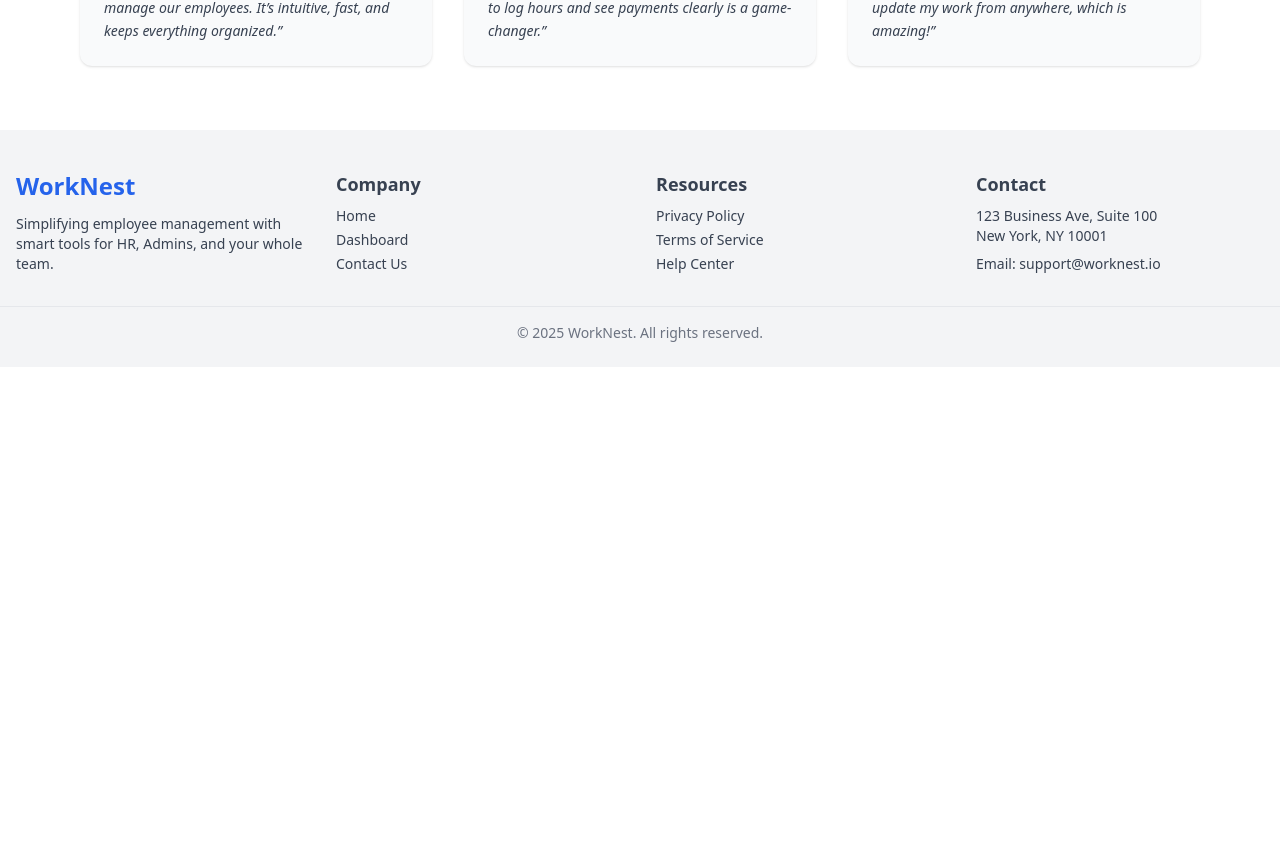
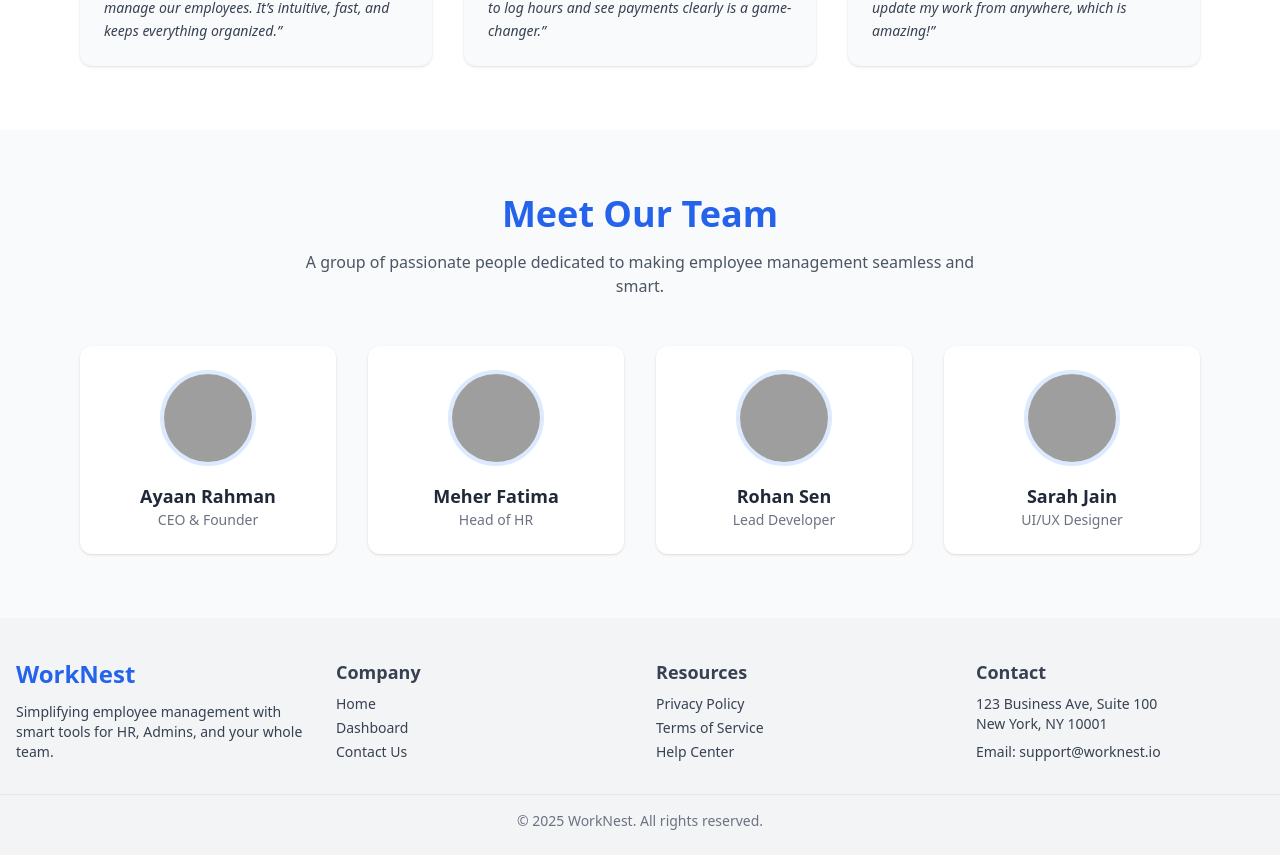
Before and after one commit to Md-Sufian-Jidan/work-nest-client, a React (Vite) app: page / in a window 1280 px wide. Shown: the part 1538-2393 px from the top of the page. Before the commit the page ends 1905 px from the top, so only its background shows below. Built offline with nearby package versions, Linux system fonts and the light colour scheme; no server answers; grey boxes are pictures that could not be loaded.

Commit message:
our team component added

```diff
--- a/package.json
+++ b/package.json
@@ -10,6 +10,7 @@
     "preview": "vite preview"
   },
   "dependencies": {
+    "axios": "^1.8.4",
     "firebase": "^11.6.0",
     "framer-motion": "^12.7.4",
     "localforage": "^1.10.0",
@@ -21,6 +22,7 @@
     "react-helmet": "^6.1.0",
     "react-hook-form": "^7.55.0",
     "react-router-dom": "^7.5.1",
+    "react-toastify": "^11.0.5",
     "sort-by": "^1.2.0",
     "sweetalert2": "^11.19.1",
     "swiper": "^11.2.6"
--- /dev/null
+++ b/src/components/Login/Login.jsx
@@ -0,0 +1,11 @@
+import React from 'react';
+
+const Login = () => {
+    return (
+        <div>
+            login
+        </div>
+    );
+};
+
+export default Login;
--- a/src/components/register/Register.jsx
+++ b/src/components/register/Register.jsx
@@ -3,6 +3,10 @@ import { useState } from "react";
 import useAuth from "../../hooks/useAuth";
 import Swal from 'sweetalert2';
 import { useNavigate } from "react-router-dom";
+import useAxiosPublic from "../../hooks/useaxiosPublic";
+import { toast } from 'react-toastify';
+import { Eye, EyeOff } from "lucide-react";
+
 
 const VITE_IMAGE_HOSTING_KEY = import.meta.env.VITE_IMAGE_HOSTING_KEY;
 const image_hosting_api = `https://api.imgbb.com/1/upload?key=${VITE_IMAGE_HOSTING_KEY}`
@@ -12,9 +16,20 @@ const Register = () => {
     const { register, handleSubmit, formState: { errors }, reset } = useForm();
     const [imagePreview, setImagePreview] = useState(null);
     const navigate = useNavigate();
+    const axiosPublic = useAxiosPublic();
+    const [show, setShow] = useState(false);
 
     const onSubmit = async (data) => {
-        const image_file = { image: data.image[0] };
+        if (data.password.length < 6) {
+            return toast.error('Your password should at least 6 character long');
+        }
+        if (!/[A-Z]/.test(data.password)) {
+            return toast.error('Your password should contain a Capital letter');
+        }
+        if (!/[a-z]/.test(data.password)) {
+            return toast.error('Your password should contain a lower letter');
+        }
+        const image_file = { image: data?.photo[0] };
         const res = await axiosPublic.post(image_hosting_api, image_file, {
             headers: {
                 'content-type': 'multipart/form-data'
@@ -22,14 +37,8 @@ const Register = () => {
         });
 
         if (res.data.success) {
-            console.log(image_file);
-            console.log(res.data);
-            console.log(data);
-
             createUser(data.email, data.password)
                 .then(result => {
-                    // const loggedUser = result.user;
-                    // console.log(loggedUser);
                     updateUserProfile(data.name, data.photoURL)
                         .then(() => {
                             const userInfo = {
@@ -98,22 +107,25 @@ const Register = () => {
                     </div>
 
                     {/* Password */}
-                    <div>
+                    <div className="relative">
                         <label className="block mb-1 font-medium">Password</label>
                         <input
-                            type="password"
+                            type={show ? 'text' : 'password'}
                             {...register("password", {
                                 required: "Password is required",
-                                minLength: { value: 6, message: "At least 6 characters" },
                                 pattern: {
-                                    value: /^(?=.*[A-Z])(?=.*[\W_]).*$/,
-                                    message: "Must include 1 capital letter & 1 special character",
+                                    value: /^(?=.*[a-z])(?=.*[A-Z])(?=.*\d)(?=.*[\W_]).{6,}$/,
+                                    message:
+                                        "Password must include upper & lowercase letters, a number, a special character, and be at least 6 characters long.",
                                 },
                             })}
                             className="w-full border border-gray-300 rounded-md p-2"
                             placeholder="••••••"
                         />
-                        {errors.password && <p className="text-red-500 text-sm">{errors.password.message}</p>}
+                        {show ? <Eye onClick={() => setShow(!show)} className="absolute top-9 right-5 cursor" /> : <EyeOff onClick={() => setShow(!show)} className="absolute top-9 right-5 cursor" />}
+                        {errors.password && (
+                            <p className="text-red-500 text-sm">{errors.password.message}</p>
+                        )}
                     </div>
 
                     {/* Role */}
--- a/src/main.jsx
+++ b/src/main.jsx
@@ -3,12 +3,14 @@ import { createRoot } from 'react-dom/client'
 import './index.css'
 import AuthProvider from './contexts/AuthProvider.jsx'
 import { router } from './routes/Routes.jsx'
-import { BrowserRouter, RouterProvider } from 'react-router-dom'
+import { RouterProvider } from 'react-router-dom'
+import { ToastContainer } from 'react-toastify'
 
 createRoot(document.getElementById('root')).render(
   <StrictMode>
     <AuthProvider>
       <RouterProvider router={router} />
+      <ToastContainer />
     </AuthProvider>
   </StrictMode>,
 )
--- /dev/null
+++ b/src/pages/home/OurTeam/OurTeam.jsx
@@ -0,0 +1,85 @@
+import { motion } from "framer-motion";
+
+const teamMembers = [
+  {
+    name: "Ayaan Rahman",
+    role: "CEO & Founder",
+    image: "https://i.pravatar.cc/150?img=5",
+  },
+  {
+    name: "Meher Fatima",
+    role: "Head of HR",
+    image: "https://i.pravatar.cc/150?img=49",
+  },
+  {
+    name: "Rohan Sen",
+    role: "Lead Developer",
+    image: "https://i.pravatar.cc/150?img=15",
+  },
+  {
+    name: "Sarah Jain",
+    role: "UI/UX Designer",
+    image: "https://i.pravatar.cc/150?img=23",
+  },
+];
+
+const cardVariant = {
+  hidden: { opacity: 0, y: 30 },
+  visible: (i) => ({
+    opacity: 1,
+    y: 0,
+    transition: {
+      delay: i * 0.15,
+      duration: 0.6,
+      ease: "easeOut",
+    },
+  }),
+};
+
+export default function OurTeam() {
+  return (
+    <section className="py-16 bg-gray-50">
+      <div className="max-w-6xl mx-auto px-4 text-center">
+        <motion.h2
+          className="text-3xl md:text-4xl font-bold text-blue-600 mb-4"
+          initial={{ opacity: 0, y: -20 }}
+          animate={{ opacity: 1, y: 0 }}
+          transition={{ duration: 0.6 }}
+        >
+          Meet Our Team
+        </motion.h2>
+
+        <motion.p
+          className="text-gray-600 mb-12 max-w-2xl mx-auto"
+          initial={{ opacity: 0 }}
+          animate={{ opacity: 1 }}
+          transition={{ delay: 0.2, duration: 0.6 }}
+        >
+          A group of passionate people dedicated to making employee management seamless and smart.
+        </motion.p>
+
+        <div className="grid gap-8 md:grid-cols-2 lg:grid-cols-4">
+          {teamMembers.map((member, i) => (
+            <motion.div
+              key={i}
+              className="bg-white p-6 rounded-xl shadow hover:shadow-lg transition-all text-center"
+              variants={cardVariant}
+              initial="hidden"
+              whileInView="visible"
+              viewport={{ once: true, amount: 0.2 }}
+              custom={i}
+            >
+              <img
+                src={member.image}
+                alt={member.name}
+                className="w-24 h-24 mx-auto rounded-full object-cover mb-4 border-4 border-blue-100"
+              />
+              <h4 className="text-lg font-semibold text-gray-800">{member.name}</h4>
+              <p className="text-sm text-gray-500">{member.role}</p>
+            </motion.div>
+          ))}
+        </div>
+      </div>
+    </section>
+  );
+}
--- a/src/pages/home/home/Home.jsx
+++ b/src/pages/home/home/Home.jsx
@@ -1,4 +1,5 @@
 import Banner from "../banner/banner";
+import OurTeam from "../OurTeam/OurTeam";
 import Services from "../services/Services";
 import Testimonials from "../testimonials/Testimonials";
 
@@ -8,6 +9,7 @@ const Home = () => {
             <Banner />
             <Services />
             <Testimonials />
+            <OurTeam />
         </div>
     );
 };
--- a/src/pages/home/services/Services.jsx
+++ b/src/pages/home/services/Services.jsx
@@ -32,7 +32,6 @@ const services = [
 ];
 
 const Services = () => {
-    console.log("Services component is rendering...");
 
     return (
         <section className="py-16 bg-gray-50">
```
Also changed, not shown: src/routes/Routes.jsx (+6 -1 lines), 1 other file (tests, documents, lock files or other folders).
